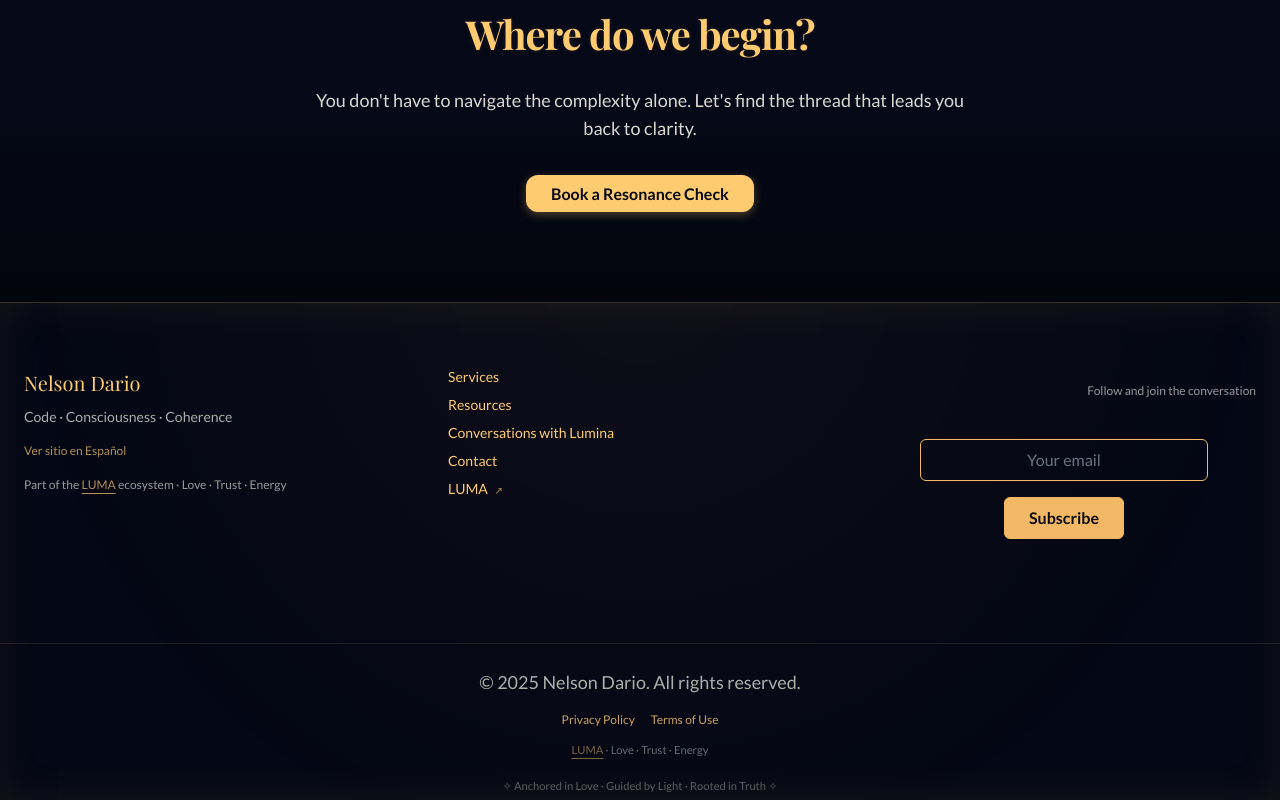
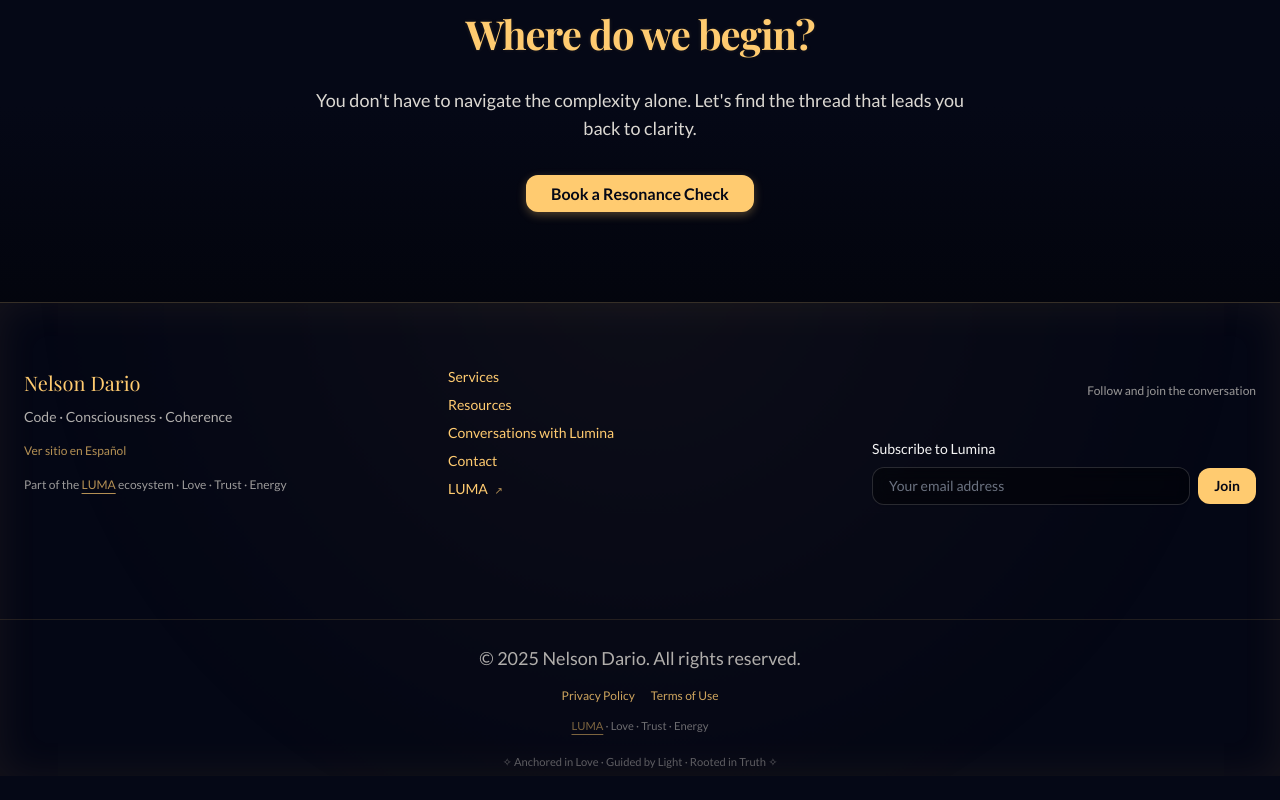
Before and after one commit to nelsondario1111/nelsondario-site, a Next.js app: page /en/about in a window 1280 px wide. Shown: the part 1679-2479 px from the top of the page. After the commit the page ends 2455 px from the top, so only its background shows below. Built offline with nearby package versions, Linux system fonts and the light colour scheme.

Commit message:
Update SubscribeForm to accept label/placeholder/buttonText props

```diff
--- a/src/components/SubscribeForm.tsx
+++ b/src/components/SubscribeForm.tsx
@@ -2,49 +2,103 @@
 
 import { useState } from "react";
 
-export function SubscribeForm() {
+type SubscribeFormProps = {
+  label?: string;
+  placeholder?: string;
+  buttonText?: string;
+  className?: string;
+};
+
+export function SubscribeForm({
+  label = "Subscribe",
+  placeholder = "Your email",
+  buttonText = "Join",
+  className = "",
+}: SubscribeFormProps) {
   const [email, setEmail] = useState("");
   const [status, setStatus] = useState<"idle" | "loading" | "success" | "error">("idle");
+  const [message, setMessage] = useState<string>("");
 
-  async function handleSubmit(e: React.FormEvent) {
+  async function onSubmit(e: React.FormEvent) {
     e.preventDefault();
+    setMessage("");
+
+    const trimmed = email.trim();
+    if (!trimmed) {
+      setStatus("error");
+      setMessage("Please enter an email.");
+      return;
+    }
+
     setStatus("loading");
+
     try {
       const res = await fetch("/api/subscribe", {
         method: "POST",
-        body: JSON.stringify({ email }),
         headers: { "Content-Type": "application/json" },
+        body: JSON.stringify({ email: trimmed }),
       });
-      if (res.ok) setStatus("success");
-      else throw new Error("Error subscribing");
+
+      const data = await res.json().catch(() => ({}));
+
+      if (!res.ok) {
+        setStatus("error");
+        setMessage(data?.error || "Subscription failed. Try again.");
+        return;
+      }
+
+      setStatus("success");
+      setMessage("You’re in. Welcome ✧");
+      setEmail("");
     } catch {
       setStatus("error");
+      setMessage("Network error. Try again.");
     }
   }
 
   return (
-    <form onSubmit={handleSubmit} className="flex flex-col items-center gap-4">
+    <form onSubmit={onSubmit} className={className} aria-label={label}>
+      <div className="text-sm font-medium text-[var(--text-base)]/90 mb-2">{label}</div>
+
+      <div className="flex items-center gap-2">
         <input
           type="email"
+          inputMode="email"
+          autoComplete="email"
           value={email}
-        required
           onChange={(e) => setEmail(e.target.value)}
-        placeholder="Your email"
-        className="px-4 py-2 rounded-md bg-transparent border border-gold text-softwhite w-72 text-center"
+          placeholder={placeholder}
+          aria-label={placeholder}
+          className="w-full rounded-xl border border-black/10 bg-white/70 px-4 py-2 text-sm
+                     shadow-sm backdrop-blur outline-none
+                     focus:border-[color-mix(in_srgb,var(--color-gold)_50%,transparent)]
+                     focus:ring-2 focus:ring-[color-mix(in_srgb,var(--color-gold)_35%,transparent)]
+                     dark:border-white/15 dark:bg-black/40 dark:text-white"
         />
+
         <button
           type="submit"
           disabled={status === "loading"}
-        className="px-6 py-2 bg-gold text-midnight font-semibold rounded-md hover:bg-transparent hover:text-gold border border-gold transition-all"
+          className="rounded-xl px-4 py-2 text-sm font-semibold
+                     bg-[var(--color-gold)] text-[var(--color-midnight)]
+                     hover:opacity-95 active:scale-[0.98]
+                     transition disabled:opacity-60 disabled:cursor-not-allowed"
         >
-        {status === "loading" ? "Sending..." : "Subscribe"}
+          {status === "loading" ? "..." : buttonText}
         </button>
-      {status === "success" && (
-        <p className="text-gold text-sm">✨ You’re subscribed. Welcome!</p>
-      )}
-      {status === "error" && (
-        <p className="text-red-400 text-sm">Something went wrong. Try again.</p>
-      )}
+      </div>
+
+      {message ? (
+        <p
+          className={`mt-2 text-xs ${
+            status === "success" ? "text-emerald-600 dark:text-emerald-400" : "text-red-600 dark:text-red-400"
+          }`}
+        >
+          {message}
+        </p>
+      ) : null}
     </form>
   );
 }
+
+export default SubscribeForm;
```
Lines whose indentation alone changed are shown as unchanged.
